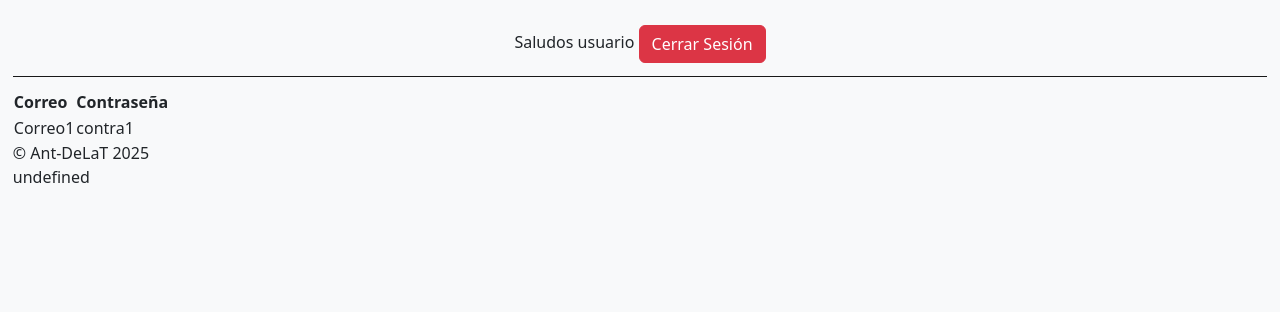
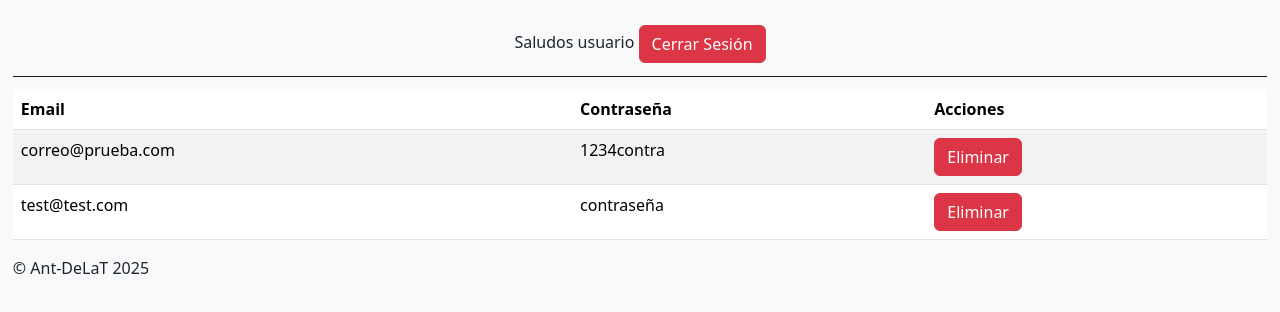
Before and after one commit to Ant-DeLaT/DEC-EVENTOS, a plain HTML site: page admin.html in a window 1280 px wide. Drawn offline with nearby package versions, Linux system fonts and the light colour scheme.

Commit message:
Finished index, modified admin

```diff
--- a/admin.html
+++ b/admin.html
@@ -1,3 +1,4 @@
+<!-- Filemon, admin.html -->
 <!doctype html>
 <html lang="es">
     <head>
@@ -31,17 +32,18 @@
         <main>
             <!-- Datatables -->
              <table id="tablaPrincipal" >
-                <thead><th>Correo</th>
-                    <th>Contraseña</th>
-                </thead>
-                <tbody>
-                    <td>
-                        Correo1
-                    </td>
-                    <td>
-                        contra1
-                    </td>
-                </tbody>
+                <table id="Husmear" class="table table-striped">
+                    <thead>
+                        <tr>
+                            <th>Email</th>
+                            <th>Contraseña</th>
+                            <th>Acciones</th>
+                        </tr>
+                    </thead>
+                    <tbody>
+                        <!-- Los usuarios se cargarán aquí -->
+                    </tbody>
+                </table>
              </table>
         </main>
         <footer>
@@ -49,8 +51,7 @@
         </footer>
         <!-- Bootstrap JavaScript Libraries -->
         <script src="libs/jquery-3.7.1.min.js"></script>
-         <script src="js/superintendente.js"></script>
-
+        <script src="js/superintendente.js"></script>
         <script
             src="https://cdn.jsdelivr.net/npm/@popperjs/core@2.11.8/dist/umd/popper.min.js"
             integrity="sha384-I7E8VVD/ismYTF4hNIPjVp/Zjvgyol6VFvRkX/vR+Vc4jQkC+hVqc2pM8ODewa9r"
@@ -62,11 +63,5 @@
             integrity="sha384-BBtl+eGJRgqQAUMxJ7pMwbEyER4l1g+O15P+16Ep7Q9Q+zqX6gSbd85u4mG4QzX+"
             crossorigin="anonymous"
         ></script>
-        <script>
-            addEventListener("DOMContentLoaded",()=>{
-                    $("#tabla").DataTable();
-                }
-            )
-        </script>
     </body>
 </html>
--- a/css/Ofelia2.css
+++ b/css/Ofelia2.css
@@ -1,3 +1,4 @@
+/* Ofelia, style.css */
 .registro{
     display: none;
     padding: 1%;
--- a/js/superintendente.js
+++ b/js/superintendente.js
@@ -1,26 +1,78 @@
-// Vicente
+// Vicente; main.js
 
 // alert("MORTADELO, FILEMÓN!!!!");
 
-
+// localStorage
 let arrayCorreos;
 if(localStorage.getItem("arrayCorreos")===null){
     arrayCorreos=Array(Array("correo@prueba.com","1234contra"),Array("test@test.com","contraseña"));
     localStorage.setItem("arrayCorreos",JSON.stringify(arrayCorreos))
 }else{
+    // JSON parse se encarga de pasar la información de JSON a otros tipos,
+    // en este caso se ha usado para volver a tener Arrays útiles (partiendo de JSON)
     arrayCorreos=JSON.parse(localStorage.getItem("arrayCorreos"));
 }
-function contraVisible(){
-    if(document.getElementById("revela").type==="password"){
-        document.getElementById("revela").type ="text";
-        document.getElementById("revela2").type="text";
-    }else{
-        document.getElementById("revela").type ="password";
-        document.getElementById("revela2").type="password";
-    }
-}
-// DOM ready
+// Visibilidad Contraseñas, no funciona
+// function contraVisible(){
+//     if(document.getElementById("revela").type==="password"){
+//         document.getElementById("revela").type ="text";
+//         document.getElementById("revela2").type="text";
+//     }else{
+//         document.getElementById("revela").type ="password";
+//         document.getElementById("revela2").type="password";
+//     }
+// }
+
+// Cierre sesion admin.html
+$("#cierreSesion").click(
+    localStorage.removeItem("correoUsado"),
+)
+
+
+// DOM ready DOM ready DOM ready DOM ready DOM ready DOM ready DOM ready DOM ready DOM ready DOM ready
+
+// DOM ready DOM ready DOM ready DOM ready DOM ready DOM ready DOM ready DOM ready DOM ready DOM ready
+
 $().ready(
+    ()=>{
+        let ubicacion=window.location.pathname.split("/").pop();
+        if (ubicacion==="admin.html") {
+            let arrayCorreos2=JSON.parse(localStorage.getItem("arrayCorreos"));
+            //  Husmear es la tabla de admin.html
+            // alert("FUNCIONA?");
+            for (let index = 0; index < arrayCorreos.length; index++) {
+                // console.log(`<tr><td>${arrayCorreos2[index][0]}</td><td>${arrayCorreos2[index][1]}</td><td><button class='btn btn-danger'>Eliminar</button></td></tr>`);
+                $("#Husmear").append(`<tr><td>${arrayCorreos2[index][0]}</td><td>${arrayCorreos2[index][1]}</td><td><button class='btn btn-danger'>Eliminar</button></td></tr>`);
+            }
+            $("#Husmear").DataTable({
+                language: {
+                    processing: "Procesando...",
+                    search: "Buscar:",
+                    lengthMenu: "Mostrar _MENU_ registros",
+                    info: "Mostrando registros del _START_ al _END_ de un total de _TOTAL_ registros",
+                    infoEmpty: "Mostrando registros del 0 al 0 de un total de 0 registros",
+                    infoFiltered: "(filtrado de un total de _MAX_ registros)",
+                    loadingRecords: "Cargando...",
+                    zeroRecords: "No se encontraron resultados",
+                    emptyTable: "Ningún dato disponible en esta tabla",
+                    paginate: {
+                        first: "Primero",
+                        previous: "Anterior",
+                        next: "Siguiente",
+                        last: "Último"
+                    },
+                    aria: {
+                        sortAscending: ": Activar para ordenar la columna de manera ascendente",
+                        sortDescending: ": Activar para ordenar la columna de manera descendente"
+                    }
+                }
+            });
+        }else{
+
+
+
+
+
     $("#ocultaLogin").click(function(){
         // alert("click"),
         $(".registro").css("display","inline"),
@@ -35,11 +87,8 @@ $("#ocultaRegistro").click(function(){
     $("#TITULAR").text("Bienvenido al Login")
     }
 ),
-// Cierre sesion admin.html
-$("#cierreSesion").click(
-    localStorage.removeItem("correoUsado"),
-),
-// comprobaciones extra: 4-12 caracteres contraseña
+
+// comprobaciones extra: 4-12 caracteres contraseña, no cuentas repetidas
 //
     setInterval(function(){
         let cor=$("#correo").val();
@@ -54,7 +103,7 @@ $("#cierreSesion").click(
             $("#textoAviso").css("display","none")
         }
     },500),
-    document.write($("#correo").val()),
+    // document.write($("#correo").val()),
     setInterval(function(){
         let con=$("#contra").val();
         let con2=$("#contra2").val();
@@ -68,29 +117,33 @@ $("#cierreSesion").click(
         }
     },500),
 
-    console.log($("#contra2").val(),$("#contra2").val()==""),
+    // console.log($("#contra2").val(),$("#contra2").val()==""),
 
+
+    // LOGIN
     $("#identificarse").on("click",()=>{
         // comparar pareja email-contraseña con entrante
         // alert("login")
-        // let vuelta=0;
+
             function comparaParejas(corrP,conP) {
                 console.log(arrayCorreos);
+                let val=false;
+                // let vuelta=0;
                 for (let i = 0; i < arrayCorreos.length; i++) {
                     if(arrayCorreos[i][0]==corrP && arrayCorreos[i][1]==conP){
-                        console.log("coincidencia\n");
-                        localStorage.setItem("correoUsado",corrP)
-                        window.location.href="admin.html"
-                        break;
+                        val=true;
                     }else{
-                        console.log("NO HA SIDO IDENTIFICADO")
+                        console.log("NO HA SIDO IDENTIFICADO, posicion "+i)
                         // console.log("i",i)
                         // console.log("arrayCorreos[i][0] ",arrayCorreos[i][0])
                         // console.log("arrayCorreos[i][1]",arrayCorreos[i][1])
                         // console.log("vuelta",vuelta++)
-
                     }
                 }
+                val?(localStorage.setItem("correoUsado",corrP),
+                window.location.href="admin.html")
+
+                :null;
             }
             // (val)?console.log("éxito"):alert("Correo o Contraseña no válidos");
         comparaParejas($("#correo").val(),$("#contra").val())
@@ -108,11 +161,57 @@ $("#cierreSesion").click(
         }
         esValido($("#contra").val(),$("#contra2").val())
     }),
+    // Qué hay en localStorage
+    console.log(" localStorage: "+localStorage.getItem("arrayCorreos"))
 
-    console.log(" localStorage: "+localStorage.getItem("arrayCorreos"))
+    // function (){
+    //     if(window.location.pathname.endsWith("admin.html")){
+    //         // arrayCorreos; Husmear es la tabla de admin.html
+    //         alert("FUNCIONA?")
+    //         for (let index = 0; index < arrayCorreos.length; index++) {
+    //             console.log(arrayCorreos[index][0])
+    //             $("#Husmear").append("<tr><td>${arrayCorreos["+index+"][0]}</td><td>${arrayCorreos["+index+"][1]}</td>"+"<td><button class='btn btn-danger'>Eliminar</button></td></tr>")
+    //         }
+    //         $("#Husmear").DataTable({
+    //             language: {
+    //                 processing: "Procesando...",
+    //                 search: "Buscar:",
+    //                 lengthMenu: "Mostrar _MENU_ registros",
+    //                 info: "Mostrando registros del _START_ al _END_ de un total de _TOTAL_ registros",
+    //                 infoEmpty: "Mostrando registros del 0 al 0 de un total de 0 registros",
+    //                 infoFiltered: "(filtrado de un total de _MAX_ registros)",
+    //                 loadingRecords: "Cargando...",
+    //                 zeroRecords: "No se encontraron resultados",
+    //                 emptyTable: "Ningún dato disponible en esta tabla",
+    //                 paginate: {
+    //                     first: "Primero",
+    //                     previous: "Anterior",
+    //                     next: "Siguiente",
+    //                     last: "Último"
+    //                 },
+    //                 aria: {
+    //                     sortAscending: ": Activar para ordenar la columna de manera ascendente",
+    //                     sortDescending: ": Activar para ordenar la columna de manera descendente"
+    //                 }
+    //             }
+    //         });
+
+    //     }
+    // }
+
+
+
+        }
+    }
+
+
 
 
 )
+
+
+
+
 // DOM Datatables
 
 // function cambio(){
```
Also changed, not shown: index.html (+1 -0 lines).
